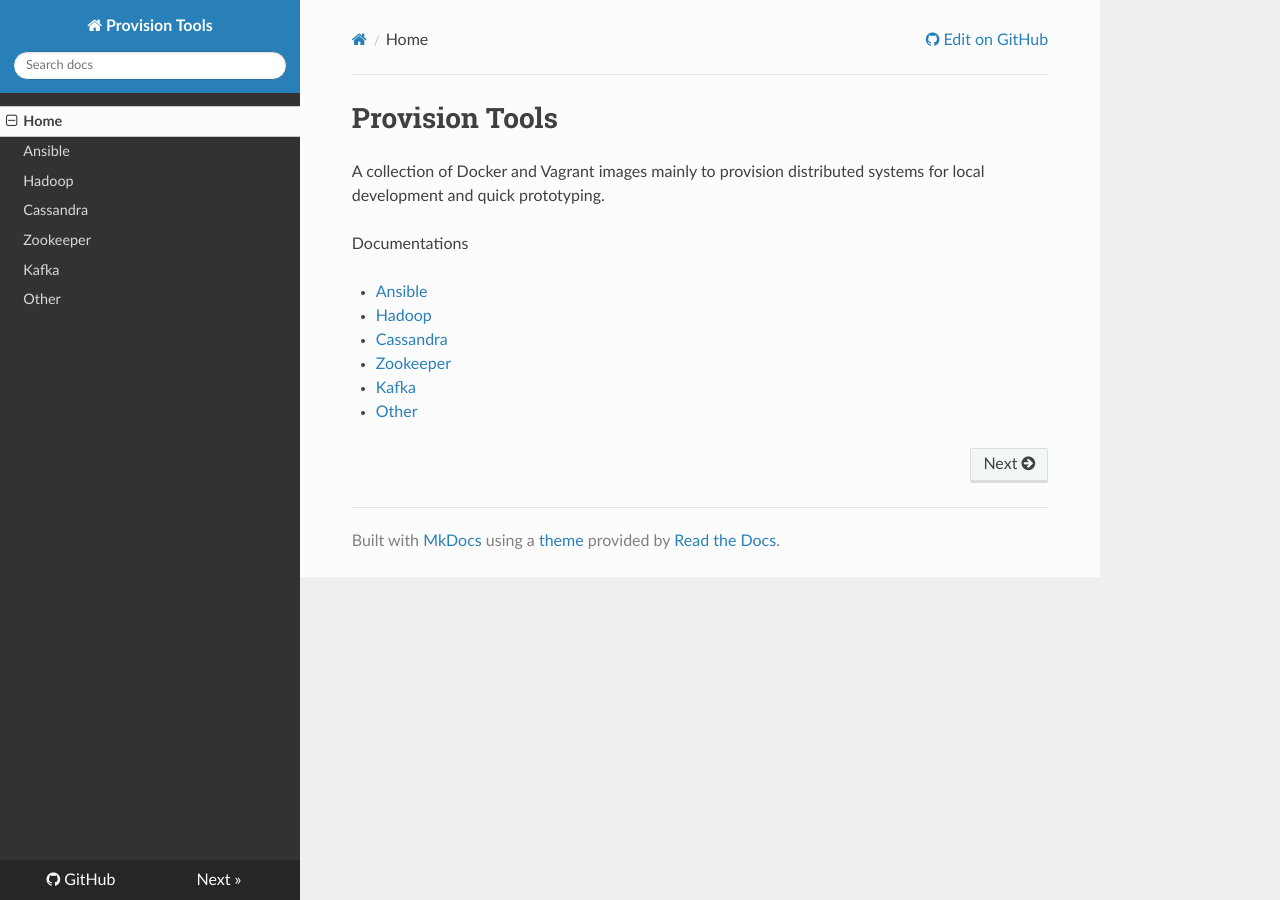
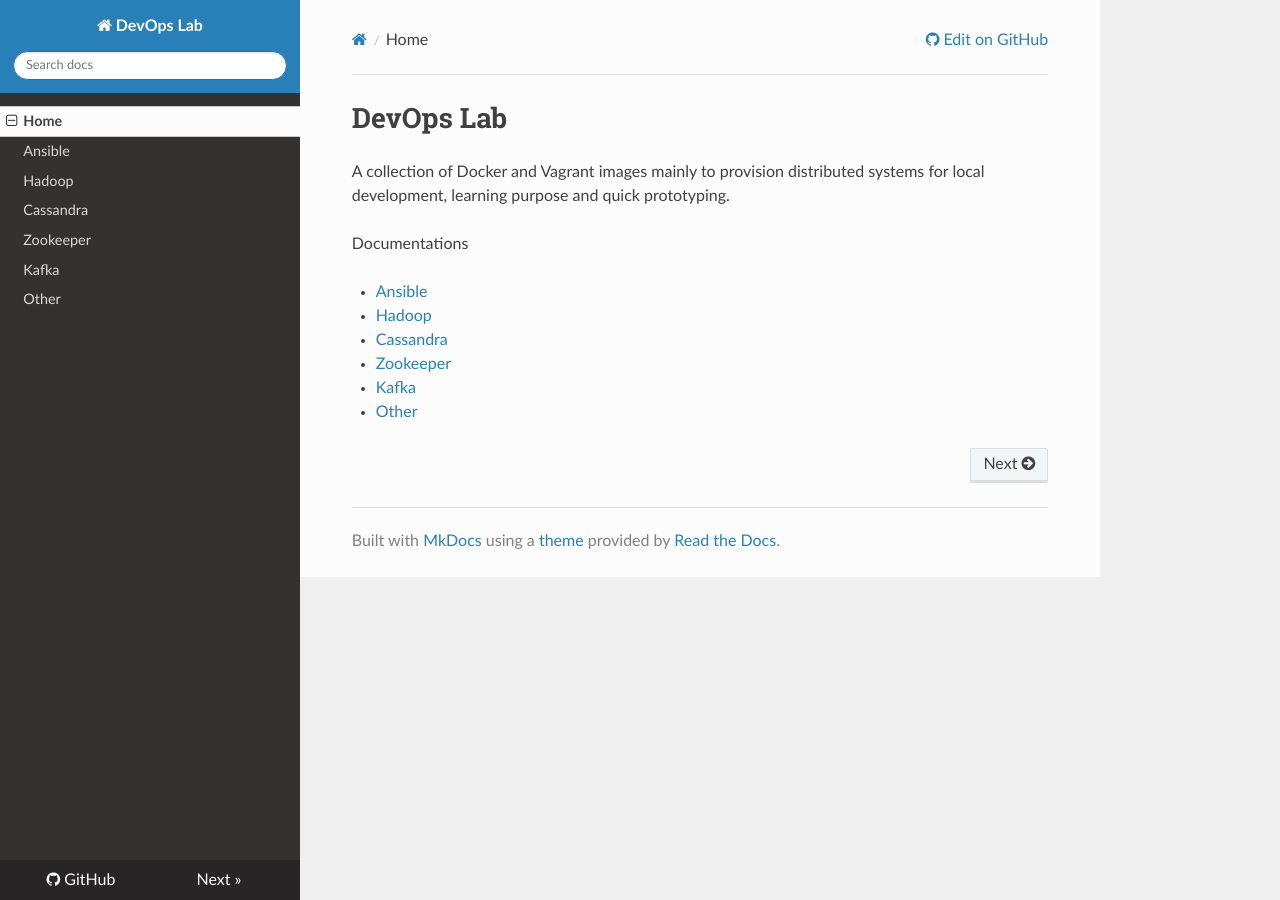
Before and after one commit to niqdev/devops, an MkDocs documentation site: the page built from docs/index.md, in a window 1280 px wide. Built offline with MkDocs 1.6.1, drawn with Linux system fonts in a browser that asks for light colours; nearby versions of some CDN libraries; old or Windows-style settings are respelled for this version of MkDocs.

Commit message:
rename site

```diff
--- a/docs/index.md
+++ b/docs/index.md
@@ -1,6 +1,6 @@
-# Provision Tools
+# DevOps Lab
 
-A collection of Docker and Vagrant images mainly to provision distributed systems for local development and quick prototyping.
+A collection of Docker and Vagrant images mainly to provision distributed systems for local development, learning purpose and quick prototyping.
 
 Documentations
 
--- a/mkdocs.yml
+++ b/mkdocs.yml
@@ -1,6 +1,6 @@
-site_name: Provision Tools
+site_name: DevOps Lab
 site_author: niqdev
-repo_url: https://github.com/niqdev/provision-tools
+repo_url: https://github.com/niqdev/devops-lab
 theme: readthedocs
 google_analytics: ['UA-68888222-4', 'niqdev.github.io']
 
```
Also changed, not shown: README.md (+23 -23 lines).
